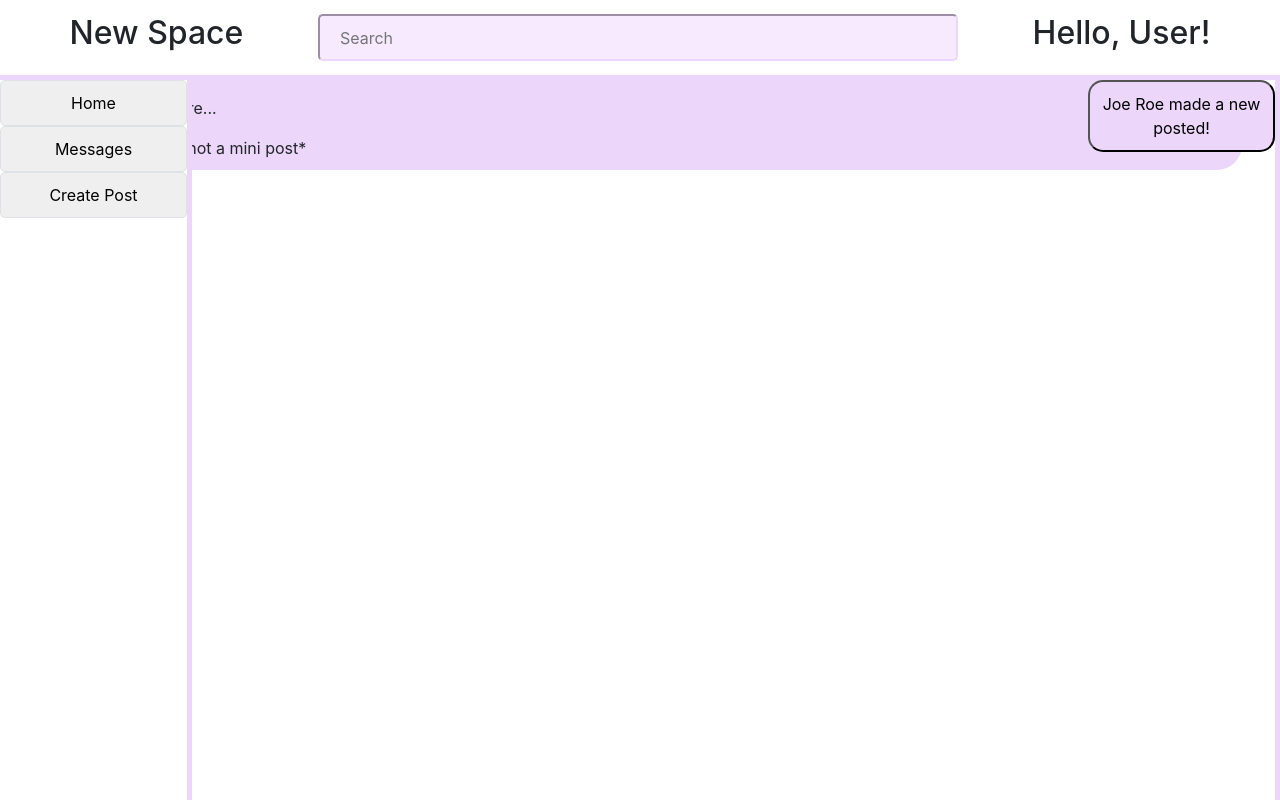
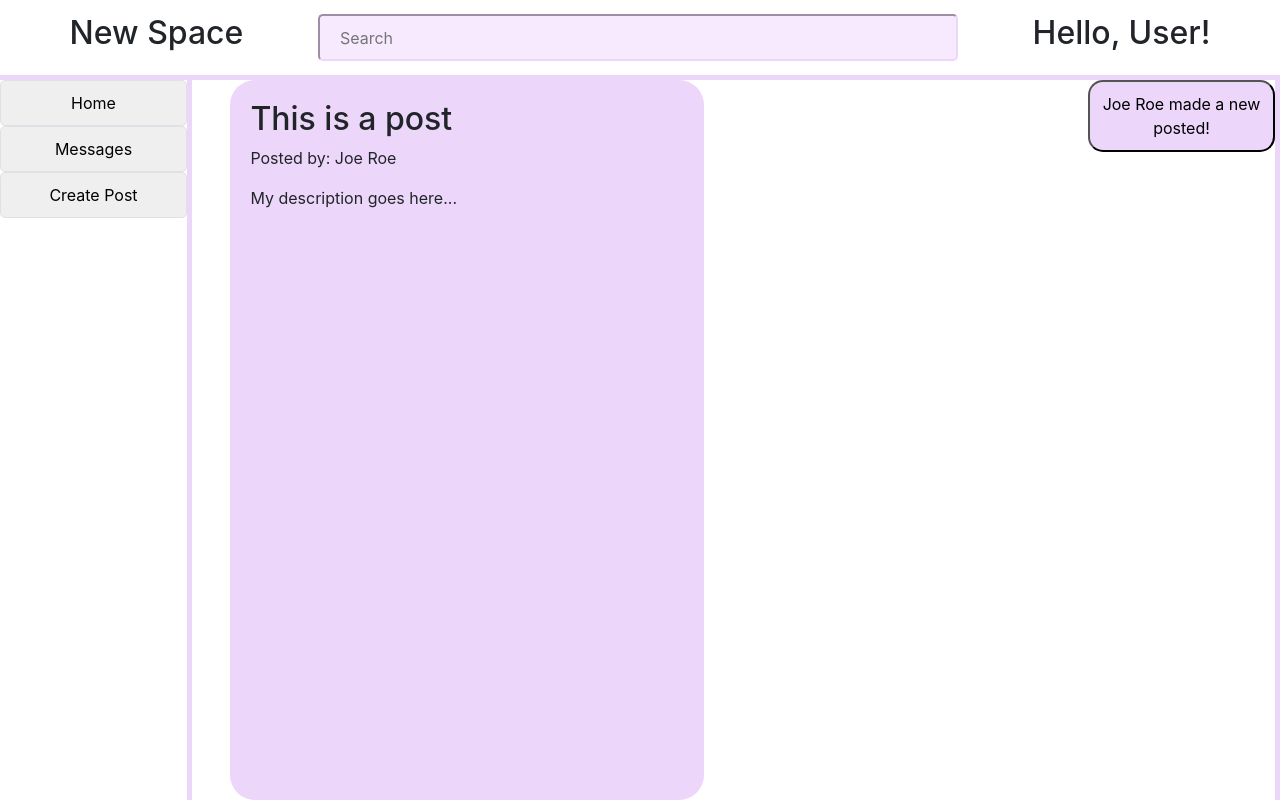
Before and after one commit to FutureWave-Technologies-LLC/DummyWebsiteReact2, a React (Create React App) app: page /post in a window 1280 px wide. Built offline with nearby package versions, Linux system fonts and the light colour scheme.

Commit message:
returns  different posts based on isMini

```diff
--- a/src/components/Post.js
+++ b/src/components/Post.js
@@ -3,18 +3,29 @@ import "./Post.css"
 function Post(props) {
     const {is_mini, post_id, user, media, title, description} = props
 
+    //Mini Post is a button
+    if (is_mini) {
         return (
-        <div className={is_mini ? "mini post" : "main post"} id={post_id}>
+            <button className="mini post" id={post_id}>
                 <h2>{title}</h2>
                 <p>Posted by: {user}</p>
                 <p>{description}</p>
-            {!is_mini && (
+            </button>
+        )
+    //Normal post is div container
+    } else {
+        return (
             <div>
-                    *This text shows if it is not a mini post*
+                <div className="normal post" id={post_id}>
+                    <h2>{title}</h2>
+                    <p>Posted by: {user}</p>
+                    <p>{description}</p>
                 </div>
-            )}
             </div>
+
         )
     }
 
+}
+
 export default Post
```
Lines whose indentation alone changed are shown as unchanged.
